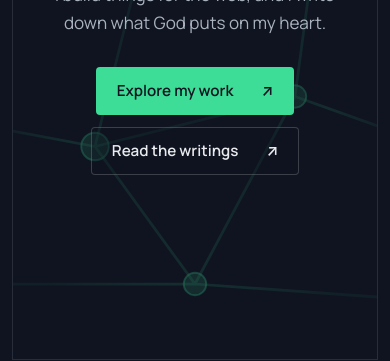
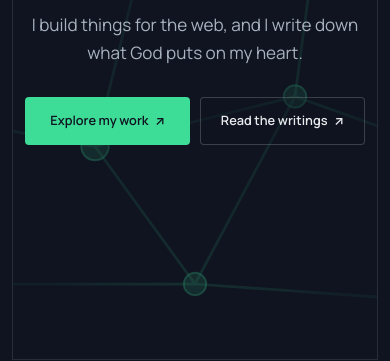
Before and after one commit to Prince6112/princesamuvel.com, an Astro site: page / in a window 390 px wide. Shown: the part 522-883 px from the top of the page. Built offline with nearby package versions, Linux system fonts and the light colour scheme; Astro itself is replaced by a stand-in of ours.

Commit message:
Keep hero buttons side by side on phones
Co-Authored-By: Claude Opus 5.5 <noreply@anthropic.com>
Claude-Session: https://claude.ai/code/session_01Y5uLs2YpKbdrKqAqCerF8M

```diff
--- a/src/styles/global.css
+++ b/src/styles/global.css
@@ -541,6 +541,37 @@ a:hover {
   justify-content: center;
   gap: 0.75rem;
   margin-top: 0.5rem;
+}
+
+/* Phones: keep both buttons on one row, sharing the width. */
+@media (max-width: 640px) {
+  .hero-actions {
+    flex-wrap: nowrap;
+    width: 100%;
+    gap: 0.6rem;
+  }
+  .hero-actions .btn {
+    flex: 1 1 0;
+    min-width: 0;
+    gap: 0.6rem;
+    padding: 0 0.85rem;
+    font-size: 0.85rem;
+  }
+}
+
+@media (max-width: 400px) {
+  .hero {
+    padding-inline: 0.75rem;
+  }
+  .hero-content {
+    width: 100%;
+  }
+  .hero-actions .btn {
+    justify-content: center;
+    gap: 0.4rem;
+    padding: 0 0.5rem;
+    font-size: 0.8rem;
+  }
 }
 
 .hero-corner {
```
